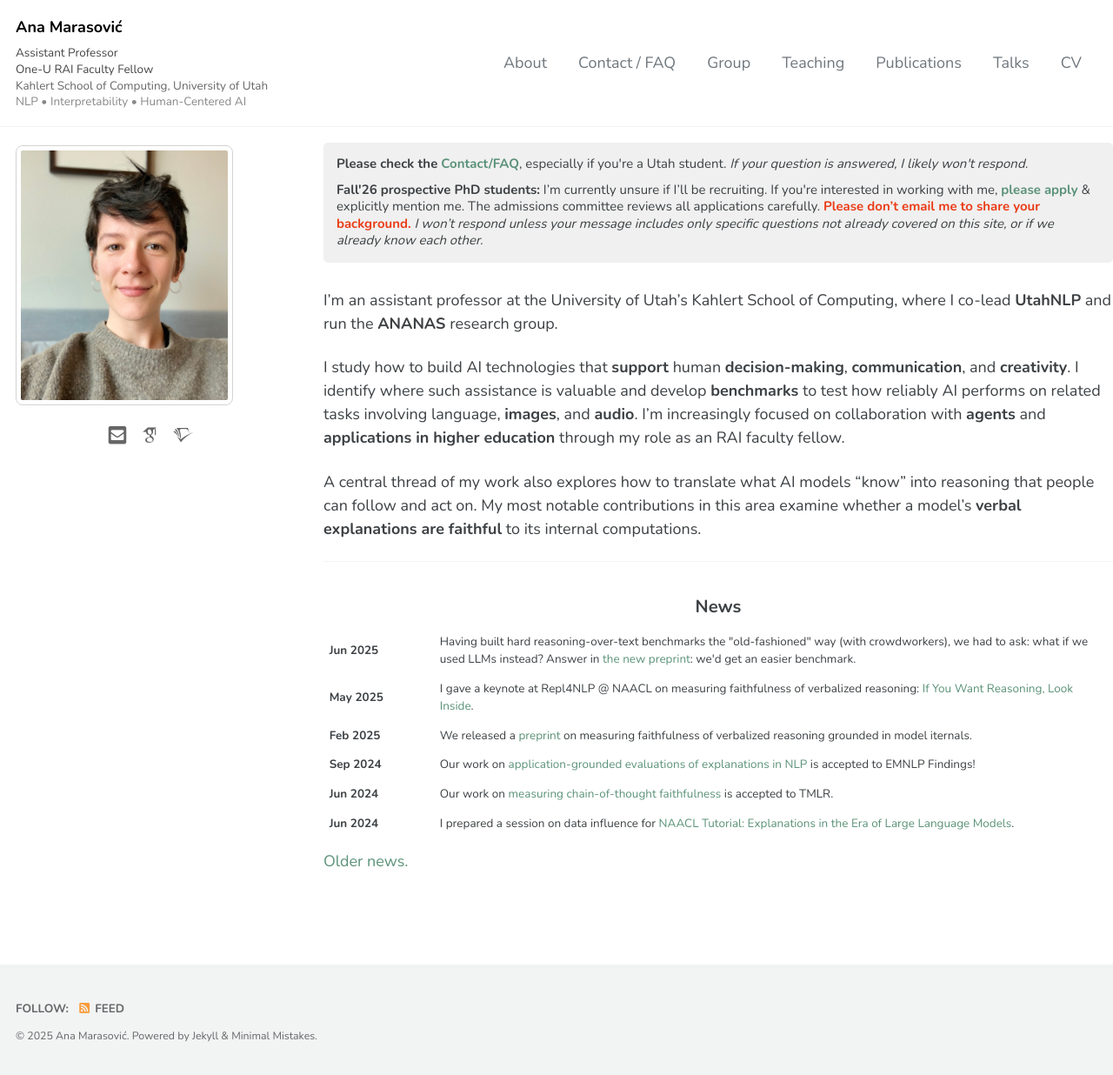
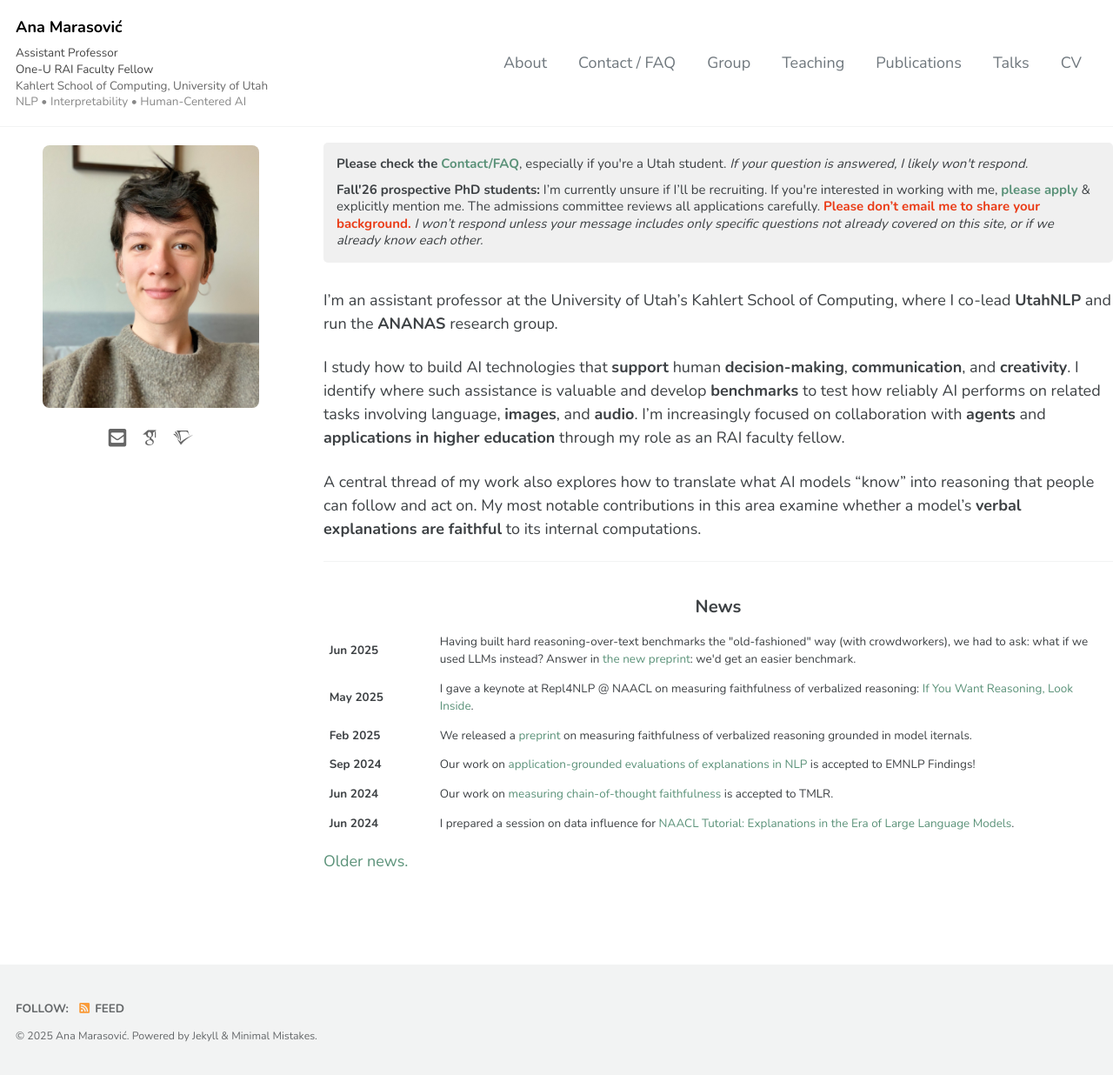
Before and after one commit to amarasovic/amarasovic.github.io, a Jekyll site: the page built from index.md, in a window 1280 px wide and 1236 px high. Shown: the whole window at 87% size. Built offline with Jekyll 4.4.1, drawn with Linux system fonts in a browser that asks for light colours; cached includes are drawn as plain includes; some web fonts are replaced; a script that is not in the unit is left out.

Commit message:
Remove image border and fix icon centering
Used flexbox column layout for precise alignment of image and icons.

🤖 Generated with [Claude Code](https://claude.ai/code)

Co-Authored-By: Claude <noreply@anthropic.com>

```diff
--- a/index.md
+++ b/index.md
@@ -4,8 +4,8 @@ classes: wide
 author_profile: false
 sidebar:
   - title: " "
-    text: '<div style="text-align: center;">
-            <img src="/images/profile.jpg" alt="Ana Marasović" style="max-width: 140px; border-radius: 4px; padding: 5px; border: 1px solid #d3d3d3; margin-bottom: 1em;">
+    text: '<div style="display: flex; flex-direction: column; align-items: center;">
+            <img src="/images/profile.jpg" alt="Ana Marasović" style="max-width: 140px; border-radius: 4px; margin-bottom: 1em;">
             <div style="display: flex; justify-content: center; align-items: center; gap: 1em;">
               <a href="mailto:ana.marasovic@utah.edu" style="color: #666; font-size: 1.3em;"><i class="fas fa-envelope-square"></i></a>
               <a href="https://scholar.google.com/citations?hl=en&user=3W6OnfAAAAAJ" style="color: #666; font-size: 1.3em;"><i class="ai ai-google-scholar"></i></a>
```
